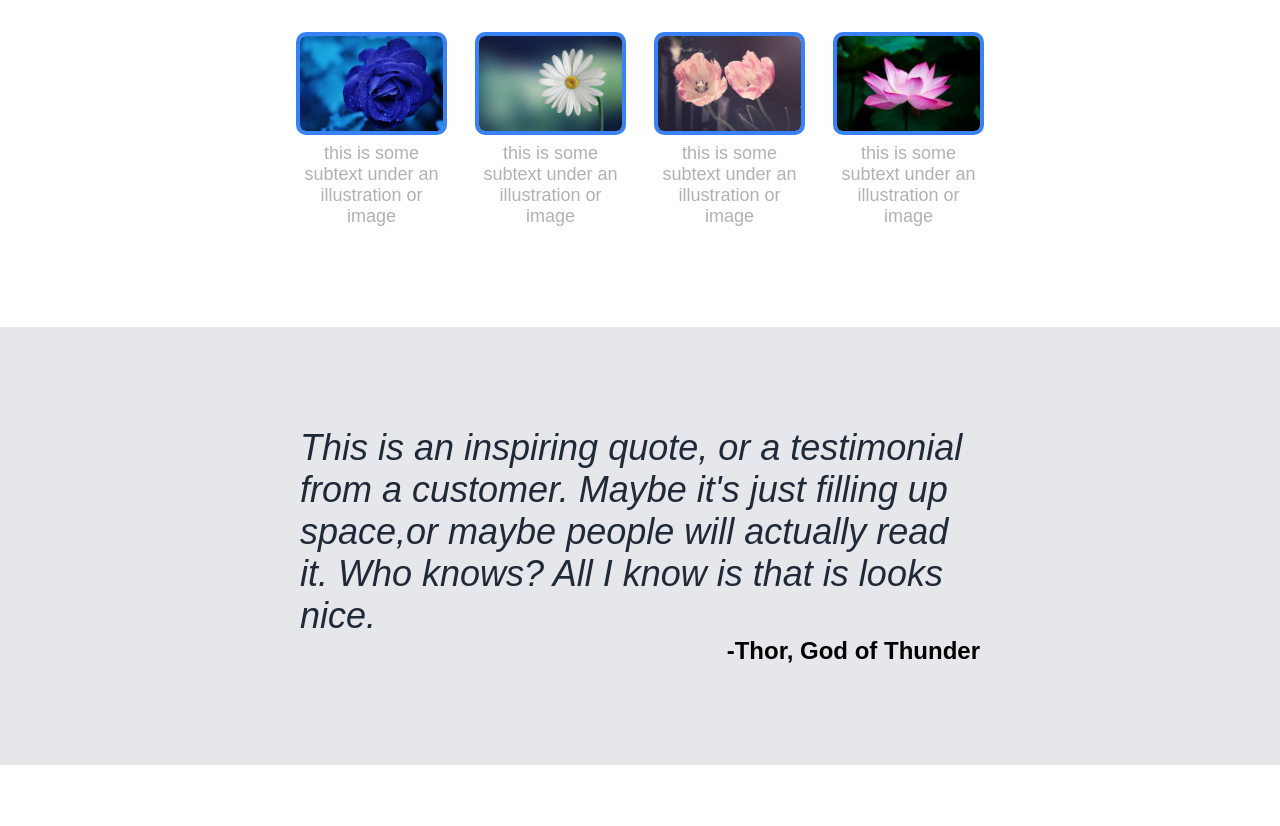
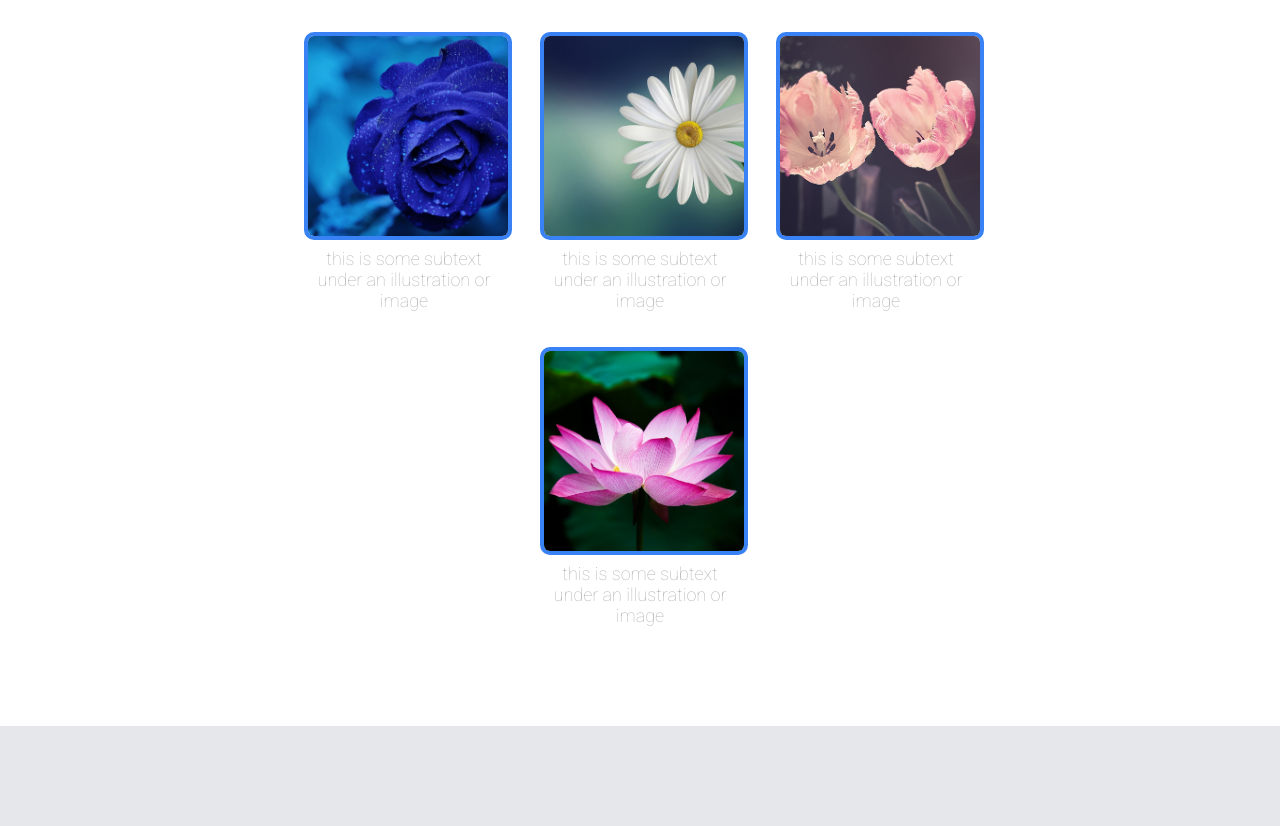
Before and after one commit to valaczkailona/odin-landing-page, a plain HTML site: page index.html in a window 1280 px wide. Shown: the part 638-1464 px from the top of the page. Drawn offline with Linux system fonts and the light colour scheme.

Commit message:
fix images and replace fonts

```diff
--- a/index.html
+++ b/index.html
@@ -4,6 +4,9 @@
     <meta charset="UTF-8">
     <title>Odin landing page</title>
     <link rel="stylesheet" href="style.css">
+    <link rel="preconnect" href="https://fonts.googleapis.com">
+    <link rel="preconnect" href="https://fonts.gstatic.com" crossorigin>
+    <link href="https://fonts.googleapis.com/css2?family=Roboto:wght@100&display=swap" rel="stylesheet">
 </head>
 <body>
     <div class="one">
--- a/style.css
+++ b/style.css
@@ -1,5 +1,5 @@
 body {
-    font-family: Arial;
+    font-family: 'Roboto', sans-serif;
     display: flex;
     flex-direction: column;
     margin: 0px;
@@ -92,22 +92,27 @@ body {
     display: flex;
     justify-content: center;
     gap: 36px;
+    flex-wrap: wrap;
 }
 
 .card {
+    width: 200px;
     display: flex;
     flex-direction: column;
     justify-content: center;
-    align-items: center;
+
 
 }
 .illustration {
-    max-width: 100%;
+   width: 200px;
+   height: 200px;
+   object-fit: cover;
     flex: 1 1 auto;
     border: solid 4px #3882F6;
     border-radius: 10px;
 }
 .card-text {
+
     font-size: 18px;
     color: #b1b1b2;
     padding-top: 8px;
@@ -122,7 +127,7 @@ body {
 }
 .quote {
     font-style: italic;
-    font-weight: lighter;
+    font-weight: 100;
     font-size: 36px;
     color: #1F2937;
     margin: 0px;
```
Also changed, not shown: 1 other file.
